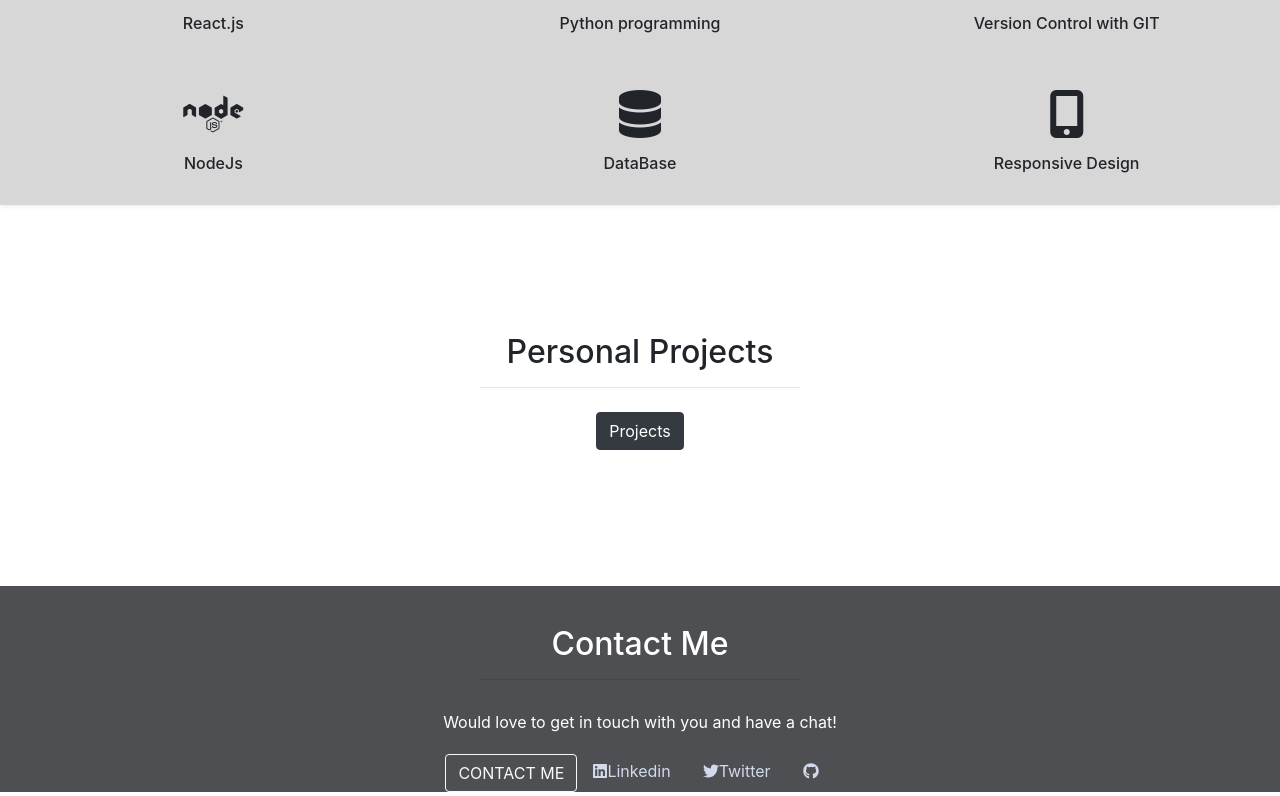
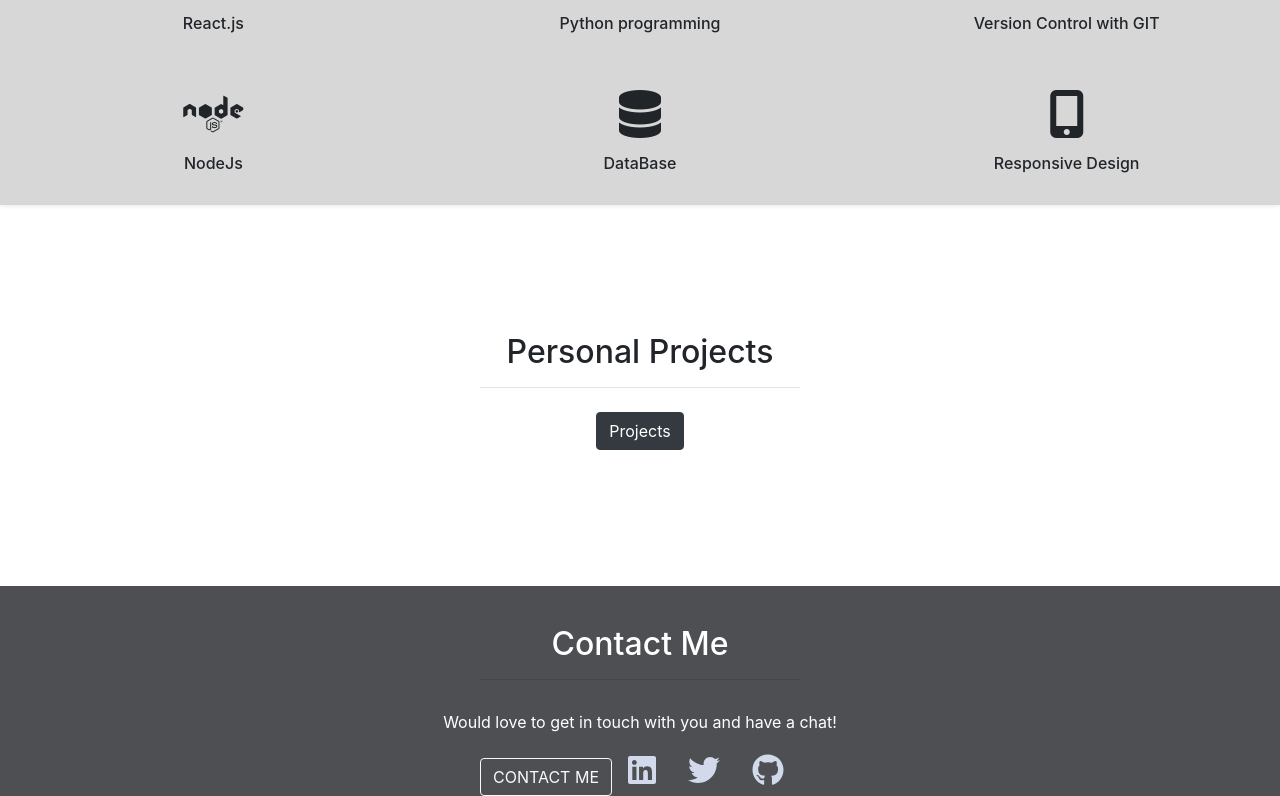
Before and after one commit to OldDognoob/DPortfolio, a React (Create React App) app in the folder my-portfolio/: page / in a window 1280 px wide. Shown: the part 1955-2751 px from the top of the page. Built offline with nearby package versions, Linux system fonts and the light colour scheme.

Commit message:
change-social-icons-mode

```diff
--- a/my-portfolio/src/components/Contact.jsx
+++ b/my-portfolio/src/components/Contact.jsx
@@ -22,24 +22,25 @@
           variant="outline-light"
           href="mailto:christidis.dimosthenis@gmail.com"
         >
+          {/* <FontAwesomeIcon icon={}size="2x"/> */}
           CONTACT ME
         </Button>
         <a
           href="https://www.linkedin.com/in/dimoschristidis/"
           className="linkedin social"
         >
-          <FontAwesomeIcon icon={faLinkedin} size="1x" />
-          Linkedin
+          <FontAwesomeIcon icon={faLinkedin} size="2x" />
+          {/* Linkedin */}
         </a>
         <a
           href="https://twitter.com/DimosthenisChr1"
           className="twitter social"
         >
-          <FontAwesomeIcon icon={faTwitter} size="1x" />
-          Twitter
+          <FontAwesomeIcon icon={faTwitter} size="2x" />
+          {/* Twitter */}
         </a>
         <a href="https://github.com/OldDognoob" className="github social">
-          <FontAwesomeIcon icon={faGithub} size="1x" />
+          <FontAwesomeIcon icon={faGithub} size="2x" />
         </a>
       </div>
     </section>
```
Also changed, not shown: 1 other file (tests, documents, lock files or other folders).
